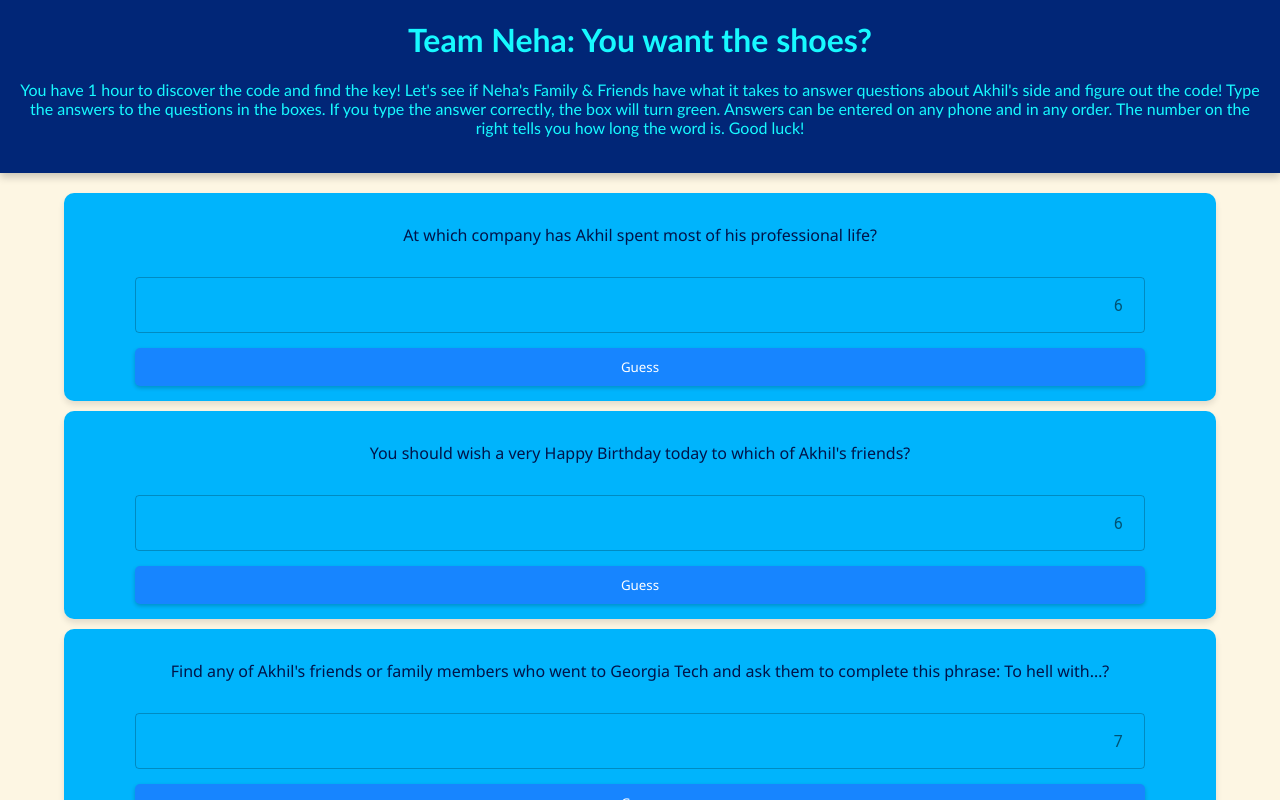
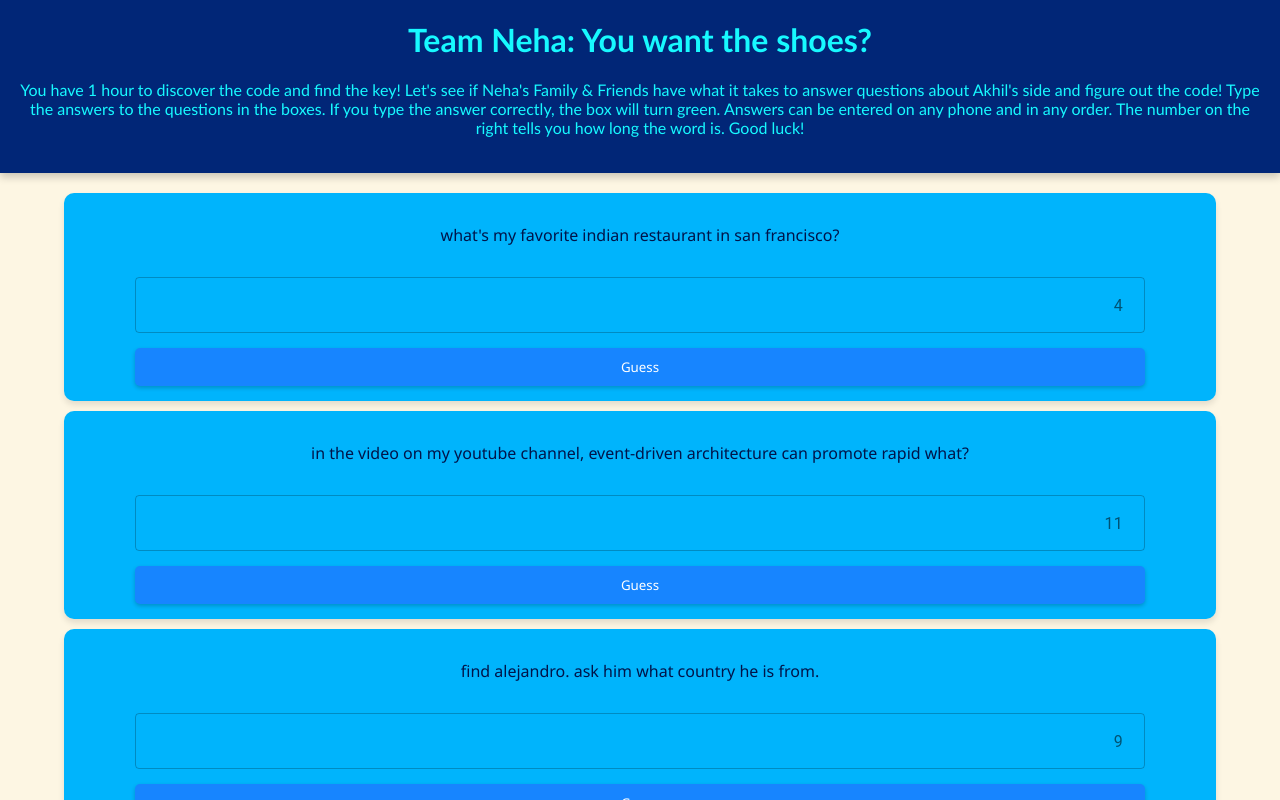
Before and after one commit to anandkumarpatel/demo-game, a React (Vite) app: page / in a window 1280 px wide. Built offline with nearby package versions, Linux system fonts and the light colour scheme; no server answers.

Commit message:
update questions

```diff
--- a/src/App.tsx
+++ b/src/App.tsx
@@ -10,27 +10,29 @@ import QACard from './QACard'
 
 let socket: any = null
 const questions = [
-  { question: 'At which company has Akhil spent most of his professional life?', answer: 'vmWare' },
-  { question: "You should wish a very Happy Birthday today to which of Akhil's friends?", answer: 'madHav' },
-  { question: "Find any of Akhil's friends or family members who went to Georgia Tech and ask them to complete this phrase: To hell with…?", answer: 'gEorgia' },
-  { question: "Akhil's friend Anand developed this devious but brilliant game! Anand started his career at which popular AI chip company?", answer: 'Nvidia' },
-  { question: "Akhil's cousins come in all ages! Who is the eldest cousin here today? Hint: Ask for Titoo", answer: 'rIshi' },
-  { question: `Now go find the youngest cousin! What's her name?`, answer: 'Shivani' },
-  { question: 'Priya, Vishu, Nikhil, and Akhil once missed a train trying to get to which PNW city?', answer: 'portlaNd' },
-  { question: 'Gunan was a recent contestant on which popular TV game show?', answer: 'jEopardy' },
-  { question: "What is Amu's real name?", answer: 'miHir' },
-  { question: 'What is the first name of the comedian that Neha and Akhil watched on their first date?', answer: 'hAsan' },
-  { question: 'Where in Montana did Akhil coach soccer?', answer: 'misSoula' },
-  { question: 'Lesly, Akhil, and Amu once camped outside to save money while attending the world cup in which country?', answer: 'Brazil' },
-  { question: "Which 'corner' Colorado city is Maddie from?", answer: 'Durango' },
-  { question: 'Akhil has 3 friends with the same name. What is their name? Hint: they are all Ismaili', answer: 'Ali' },
-  { question: "What is Tina's profession?", answer: 'lawYer' },
+  { question: "what's my favorite indian restaurant in san francisco?", answer: 'Mela' },
+  { question: 'in the video on my youtube channel, event-driven architecture can promote rapid what?', answer: 'prototYping' },
+  { question: 'find alejandro. ask him what country he is from.', answer: 'argentina' },
+  { question: 'my second instagram post contains glasses made by what company?', answer: 'snaPchat' },
+  { question: 'find jorge and adk him what he is known for.', answer: 'laugH' },
+  { question: "the two precious stones on the sides of nancy's wedding ring refer to houses in school?", answer: 'hOgwarts' },
+  { question: 'find my elementary school friend and get his last name.', answer: 'kesayaN' },
+  { question: 'find anton. ask him what country he is from.', answer: 'ukrainE' },
+  { question: 'find suhag and purvi and ask them what town they are from.', answer: 'mcrae' },
+  { question: 'what is my dj name?', answer: 'fAze' },
+  { question: "what is the name of my family's pet bird?", answer: 'Ramu' },
+  { question: 'what color shirt is my snapchat avatar wearing?', answer: 'whitE' },
+  { question: 'find bob. what is his real name?', answer: 'Ashish' },
+  { question: 'in what country was my facebook profile picture?', answer: 'ireland' },
+  { question: 'i got a flat tire on the way to what meetup? (check my twitter)', answer: 'doCker' },
+  { question: 'what fraternity was i in?', answer: 'aiO' },
+  { question: 'my mixes on soundcloud are measured in?', answer: 'Degrees' },
+  { question: 'i like sharing knowledge via fun what? (check my linkedin)', answer: 'newslEtters' },
 ]
 const isLocal = window.location.hostname.includes('localhost')
 const port = isLocal ? '4001' : '443'
 const backendUrl = `${window.location.protocol}//${window.location.hostname}:${port}`
 
-console.log(backendUrl)
 function App() {
   const [answers, setAnswers] = useState<Record<string, string>>({})
   const [clickDone, setClickDone] = useState(false)
@@ -110,18 +112,15 @@ function App() {
             answer={answer}
             initRes={answers[question]}
             onFinish={(a) => {
-              console.log('onFinish')
               setAnswers({
                 ...answers,
                 [question]: a,
               })
-              console.log('emitting')
               socket.emit('complete', {
                 from: socket.id,
                 question,
                 answer: a,
               })
-              console.log('emitted')
             }}
           />
         )
```
